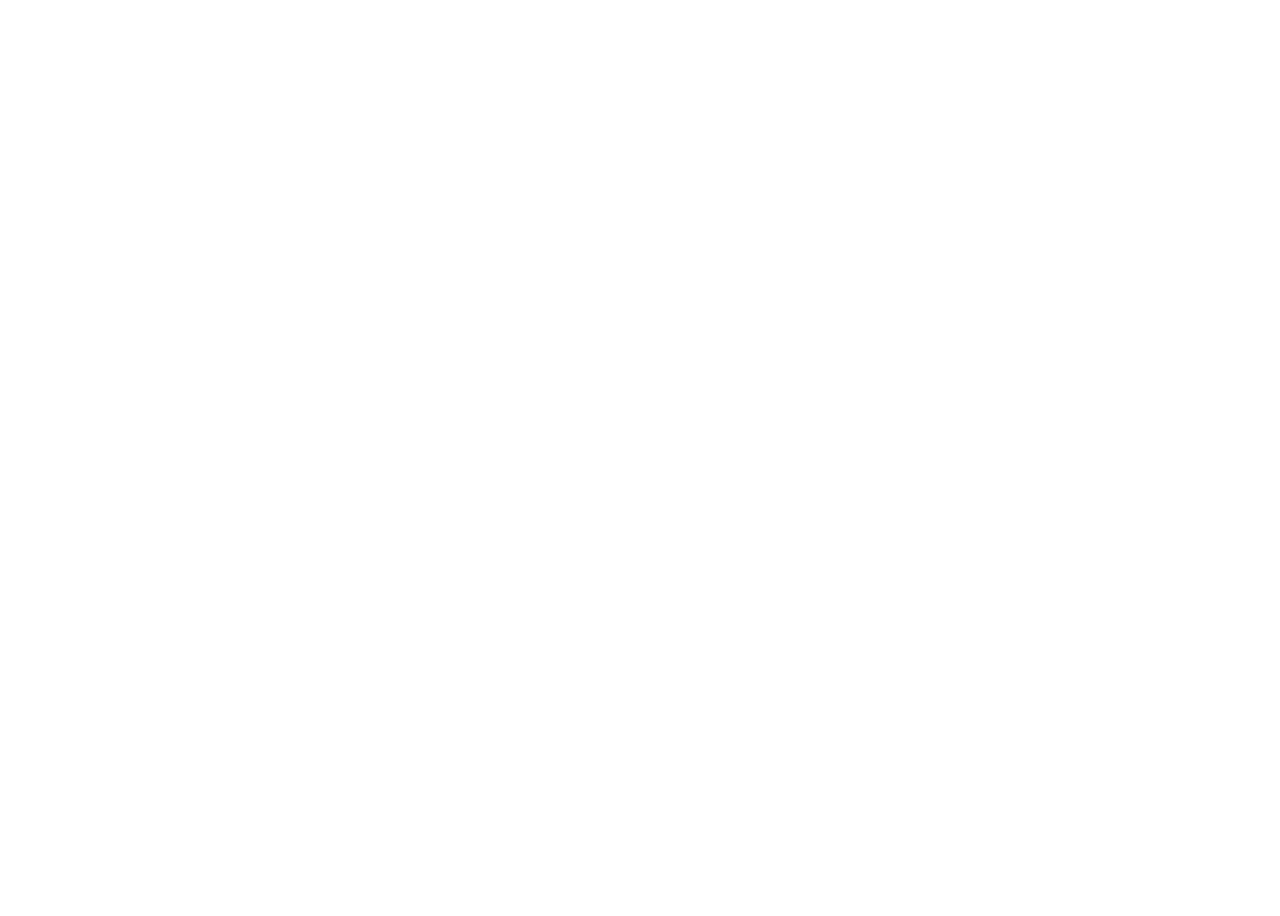
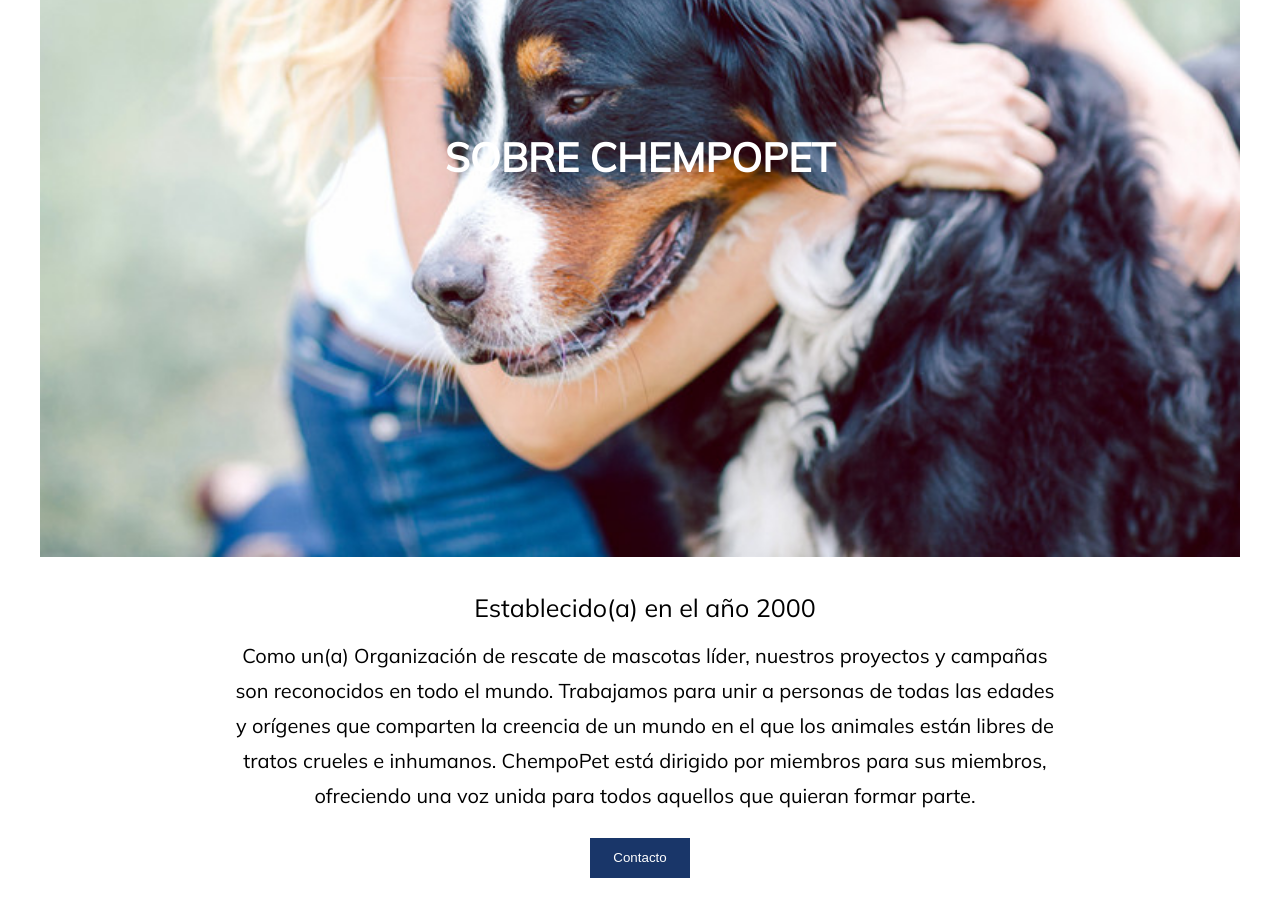
Before and after one commit to jhon259706/adoptandoando, a Next.js app: page / in a window 1280 px wide. Shown: the part 820-1736 px from the top of the page. Before the commit the page ends 800 px from the top, so only its background shows below. Built offline with nearby package versions, Linux system fonts and the light colour scheme.

Commit message:
About us section

```diff
--- /dev/null
+++ b/src/components/index/AboutUs.tsx
@@ -0,0 +1,40 @@
+import * as S from '@styles/index/AboutUs';
+import Image from 'next/image';
+import Link from 'next/link';
+
+const AboutUs = () => {
+  return (
+    <S.AboutUsDiv>
+      <S.AboutUsImg>
+        <Image
+          src={'/banner.jpg'}
+          alt="About Us image"
+          width={780}
+          height={520}
+          layout={'responsive'}
+        />
+        <S.AboutUsTitleImage>SOBRE CHEMPOPET</S.AboutUsTitleImage>
+      </S.AboutUsImg>
+      <S.AboutUsTextContainer>
+        <S.AboutUsText>
+          <S.AboutUsTitle>SOBRE CHEMPOPET</S.AboutUsTitle>
+          <S.AboutUsSubtitle>Establecido(a) en el año 2000</S.AboutUsSubtitle>
+          <S.AboutUsContent>
+            Como un(a) Organización de rescate de mascotas líder, nuestros
+            proyectos y campañas son reconocidos en todo el mundo. Trabajamos
+            para unir a personas de todas las edades y orígenes que comparten la
+            creencia de un mundo en el que los animales están libres de tratos
+            crueles e inhumanos. ChempoPet está dirigido por miembros para sus
+            miembros, ofreciendo una voz unida para todos aquellos que quieran
+            formar parte.
+          </S.AboutUsContent>
+        </S.AboutUsText>
+      </S.AboutUsTextContainer>
+      <Link href="/" passHref>
+        <S.ContactButton>Contacto</S.ContactButton>
+      </Link>
+    </S.AboutUsDiv>
+  );
+};
+
+export default AboutUs;
--- a/src/pages/index.tsx
+++ b/src/pages/index.tsx
@@ -1,10 +1,12 @@
 import Banner from '@components/index/Banner';
+import AboutUs from '@components/index/AboutUs';
 
 export default function Home() {
   return (
     <div>
       <h1 id="title">Chempopet</h1>
       <Banner />
+      <AboutUs />
     </div>
   );
 }
--- /dev/null
+++ b/src/styles/index/AboutUs.tsx
@@ -0,0 +1,90 @@
+import styled from 'styled-components';
+import { color } from '@styles/utils/colors';
+import { device } from '../utils/devices';
+
+export const AboutUsDiv = styled.div`
+  flex-direction: column;
+  padding-top: 40px;
+
+  @media ${device.tabletS} {
+    flex-direction: row-reverse;
+    padding: 40px;
+  }
+`;
+
+export const AboutUsImg = styled.div`
+  align-items: center;
+  position: relative;
+`;
+
+export const AboutUsTextContainer = styled.div`
+  display: flex;
+  align-items: center;
+  padding: 10px 0 0 10px;
+
+  @media ${device.tabletS} {
+    justify-content: center;
+  }
+`;
+
+export const AboutUsTitle = styled.header`
+  color: ${color.header};
+  font-weight: bold;
+  font-size: 4rem;
+  width: 300px;
+
+  @media ${device.tabletS} {
+    display: none;
+  }
+`;
+
+export const AboutUsTitleImage = styled.header`
+  display: none;
+  position: absolute;
+  top: 50%;
+  left: 50%;
+  transform: translate(-50%, -50%);
+  font-size: 4rem;
+  font-weight: bold;
+  color: white;
+
+  @media ${device.tabletS} {
+    display: block;
+  }
+`;
+
+export const AboutUsSubtitle = styled.p`
+  font-size: 2.5rem;
+  margin-top: 1.5rem;
+  margin-bottom: 1.5rem;
+`;
+
+export const AboutUsContent = styled.p`
+  font-size: 2rem;
+  justify-content: left;
+  line-height: 3.5rem;
+`;
+
+export const AboutUsText = styled.div`
+  margin-left: 10px;
+  margin-top: 15px;
+
+  @media ${device.tabletS} {
+    margin: 10px 15%;
+    text-align: center;
+  }
+`;
+
+export const ContactButton = styled.button`
+  margin-top: 15px;
+  margin-left: 20px;
+  background-color: #193669;
+  color: white;
+  width: 100px;
+  height: 40px;
+
+  @media ${device.tabletS} {
+    margin-left: 50%;
+    transform: translate(-50%);
+  }
+`;
--- /dev/null
+++ b/src/styles/utils/colors.tsx
@@ -0,0 +1,3 @@
+export const color = {
+  header: '#1a1a58fc',
+};
```
Also changed, not shown: 1 other file (tests, documents, lock files or other folders).
